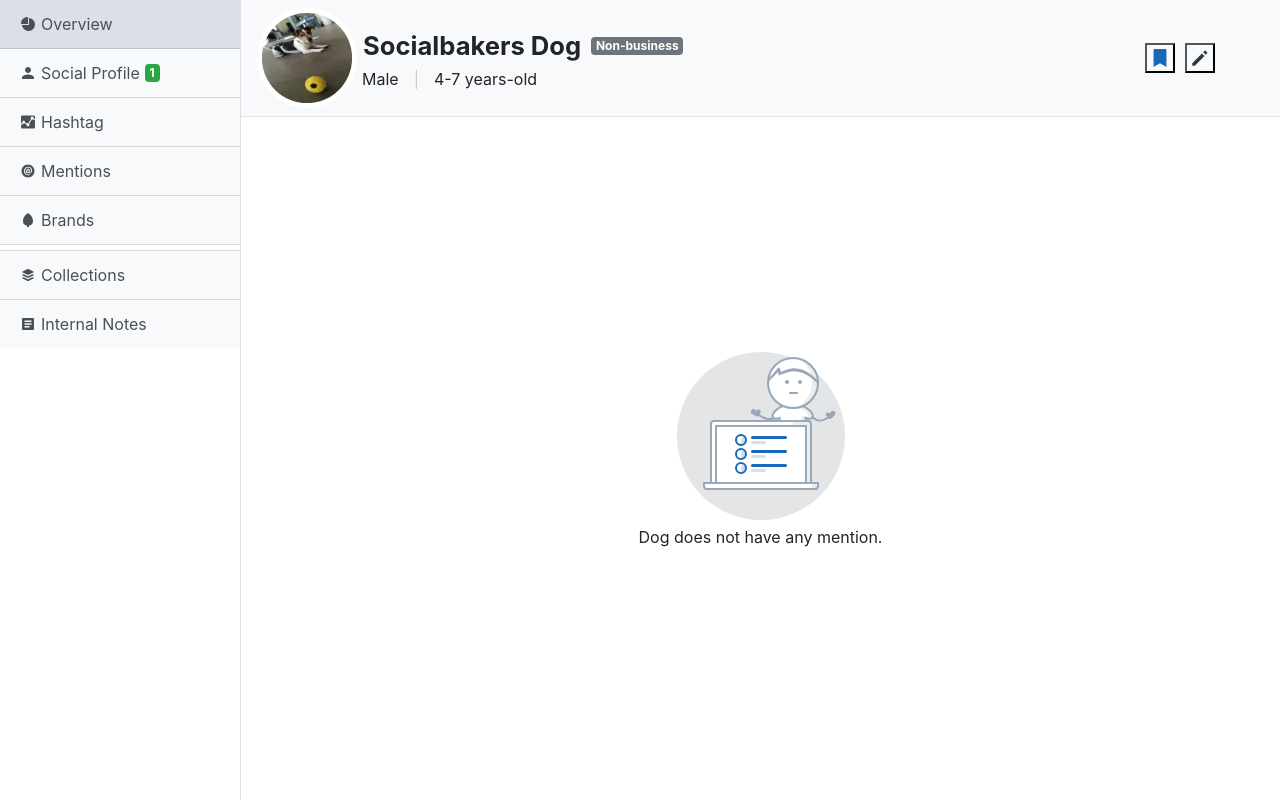
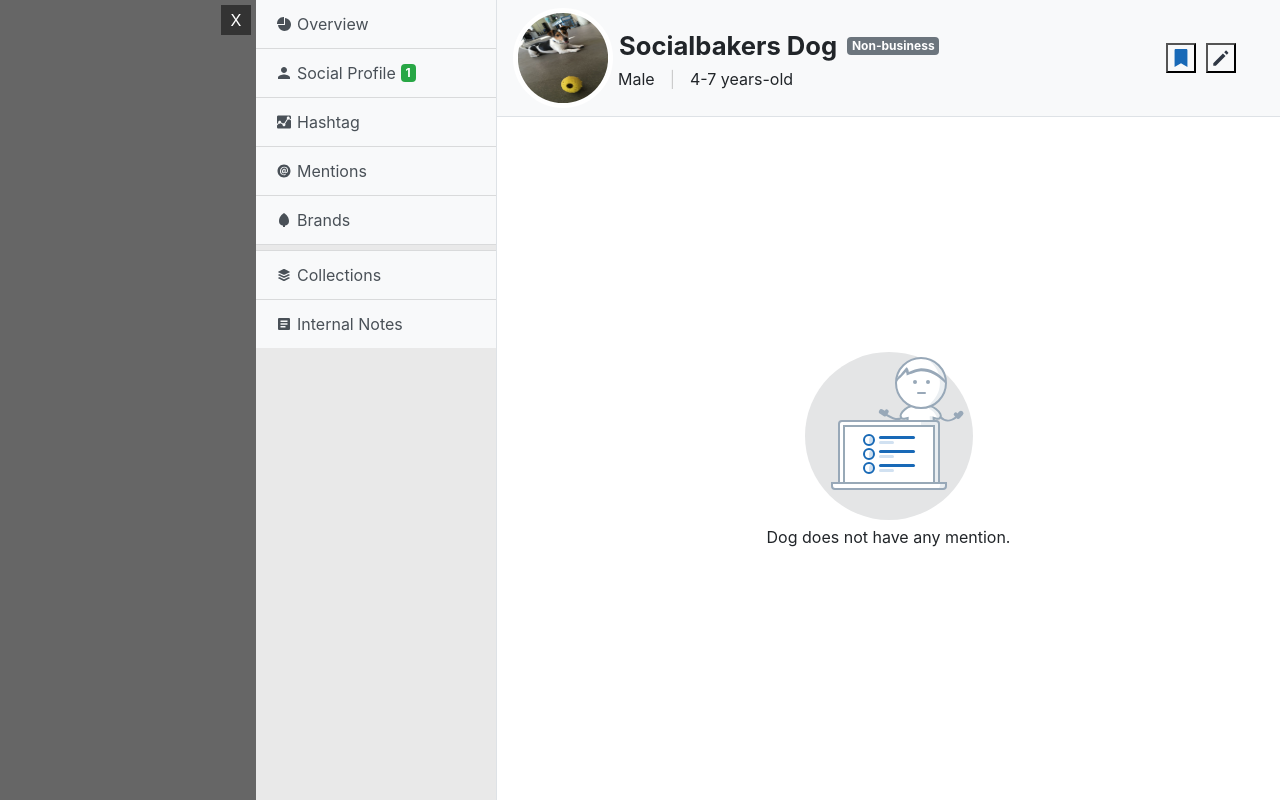
Before and after one commit to caike08/sidepanel-example, a website: page index.html in a window 1280 px wide. Drawn offline with nearby package versions, Linux system fonts and the light colour scheme.

Commit message:
Added overlay on desktop version

```diff
--- a/css/main.scss
+++ b/css/main.scss
@@ -11,9 +11,10 @@
   margin: 0;
 }
 
-.overlay {
-  z-index: 10;
+.mobile-overlay {
+  z-index: 2;
   background-color: rgba(0, 0, 0, 0.5);
+  transition: opacity 2s linear;
   nav {
     background-color: transparent !important;
     border-bottom: transparent !important;
@@ -28,6 +29,10 @@
     background: transparent;
     opacity: 0.5;
   }
+}
+
+button.dismiss-overlay {
+  display: none;
 }
 
 #sidebar {
@@ -196,6 +201,45 @@
 }
 
 @media (min-width: 768px) {
+  // Overflow
+  .main-overlay {
+    z-index: 9999;
+    position: relative;
+    user-select: none;
+    background-color: rgba(0, 0, 0, 0.6);
+
+    .dismiss-overlay {
+      background: #333;
+      color: #fff;
+      width: 30px;
+      height: 30px;
+      border: none;
+      position: absolute;
+      left: -35px;
+      top: 5px;
+      display: block;
+    }
+
+    #wrapper {
+      width: 80%;
+      align-self: flex-end;
+      margin-left: auto;
+      position: relative;
+      background-color: transparent;
+      // opacity: 1;
+      & > * {
+        user-select: all;
+      }
+      #sidebar {
+        background: rgba($color: #fff, $alpha: 0.86);
+      }
+
+      .container-fluid {
+        background: #fff;
+      }
+    }
+  }
+
   #sidebar {
     margin-left: 0;
   }
--- a/index.html
+++ b/index.html
@@ -27,9 +27,13 @@
 </head>
 
 <body>
+  <!-- Blank page -->
+  <div id="blankpage" class="main-overlay">
+    <!-- Sidebar -->
     <div class="d-flex" id="wrapper">
-
-    <!-- Sidebar -->
+      <button class="dismiss-overlay">
+        X
+      </button>
       <div class="bg-custom border-right" id="sidebar">
         <div class="list-group list-group-flush border-bottom margin-bottom">
           <a href="#" class="list-group-item list-group-item-action bg-light">
@@ -104,18 +108,27 @@
         </div>
       </main>
     </div>
+  </div>
+
   <script>
     const button = document.querySelector('#menu');
     const sidebar = document.querySelector('#sidebar');
     const contentWrapper = document.querySelector('#content-wrapper');
+    const buttonOverlay = document.querySelector('.dismiss-overlay');
+    const blankpage = document.querySelector('#blankpage');
 
     button.onclick = () => {
       sidebar.classList.toggle('sidebar-opened');
-      contentWrapper.classList.toggle('overlay');
+      contentWrapper.classList.toggle('mobile-overlay');
+    }
+
+    buttonOverlay.onclick = () => {
+      blankpage.classList.remove('main-overlay');
     }
   </script>
+
   <!-- Grunt livereload -->
-  <!-- <script src="http://localhost:35729/livereload.js"></script> -->
+  <script src="http://localhost:35729/livereload.js"></script>
   <!-- Ionic Icons -->
   <script src="https://unpkg.com/ionicons@4.2.2/dist/ionicons.js"></script>
 </body>
```
Also changed, not shown: css/main.css, css/main.min.css, 1 other file. Lines whose indentation alone changed are shown as unchanged.
